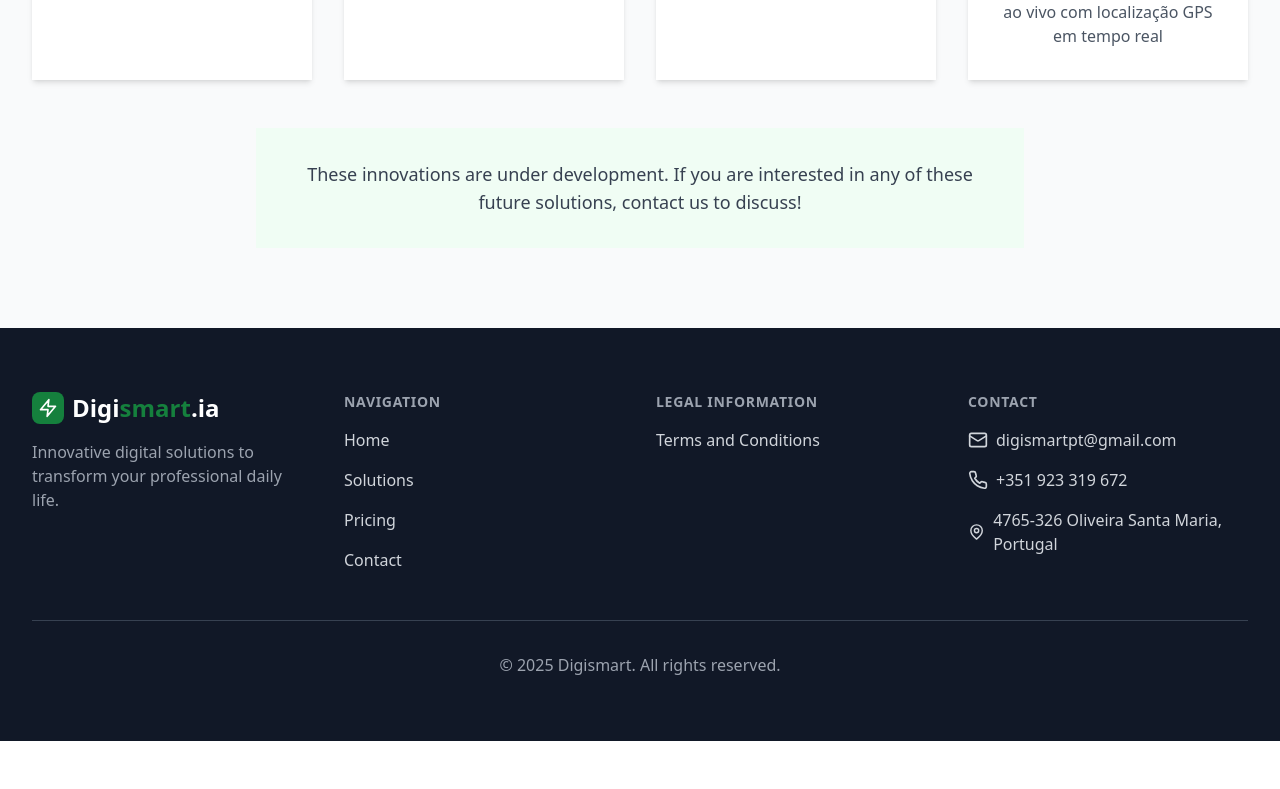
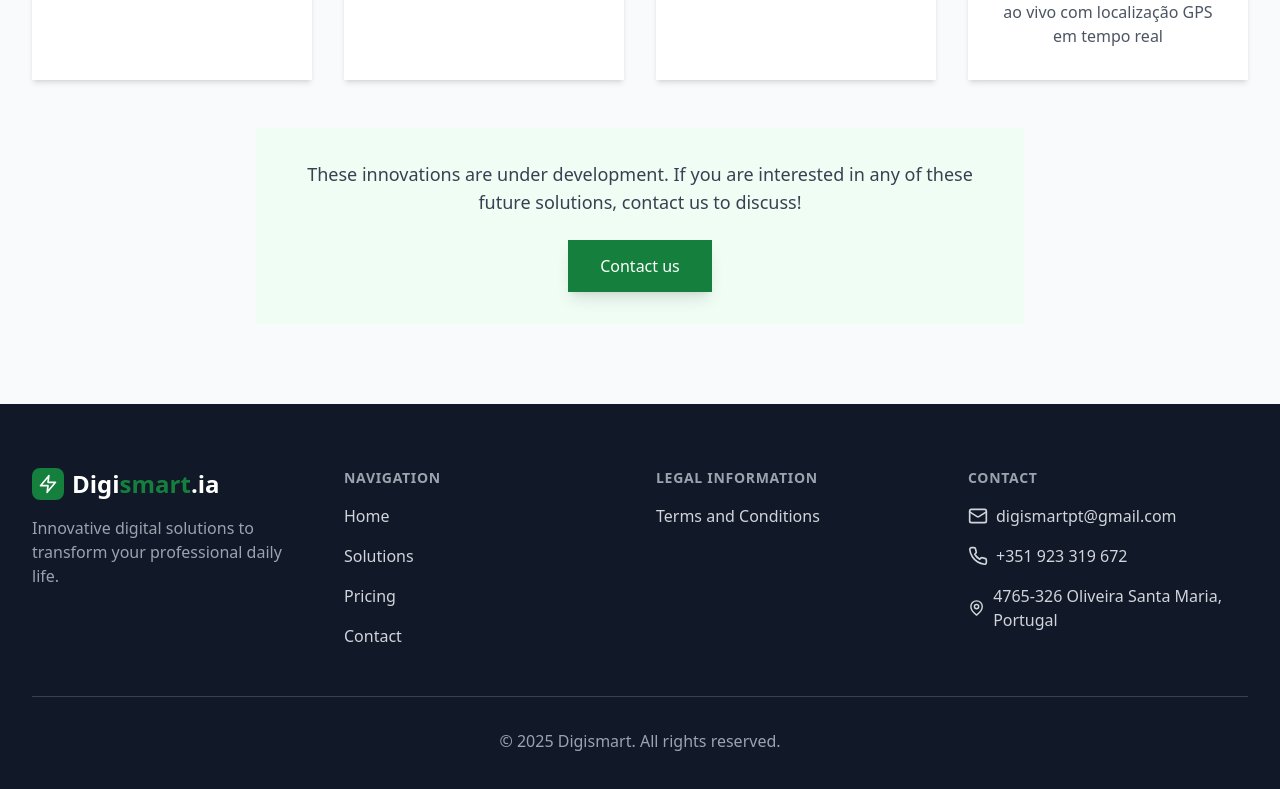
Before and after one commit to ALICE4765-326/digismart, a React (Vite) app: page /solutions in a window 1280 px wide. Shown: the part 2785-3574 px from the top of the page. Before the commit the page ends 3526 px from the top, so only its background shows below. Built offline with nearby package versions, Linux system fonts and the light colour scheme.

Commit message:
Updated Solutions.tsx

```diff
--- a/src/i18n/locales/en.json
+++ b/src/i18n/locales/en.json
@@ -77,7 +77,8 @@
         "title": "AI Phone Ordering",
         "description": "Artificial intelligence to handle your phone orders"
       },
-      "cta": "These innovations are under development. If you are interested in any of these future solutions, contact us to discuss!"
+      "cta": "These innovations are under development. If you are interested in any of these future solutions, contact us to discuss!",
+      "contactButton": "Contact us"
     }
   },
   "features": {
--- a/src/i18n/locales/fr.json
+++ b/src/i18n/locales/fr.json
@@ -77,7 +77,8 @@
         "title": "IA de commande téléphonique",
         "description": "Intelligence artificielle pour gérer vos commandes par téléphone"
       },
-      "cta": "Ces innovations sont en cours de développement. Si vous êtes intéressé par l'une de ces futures solutions, contactez-nous pour en discuter !"
+      "cta": "Ces innovations sont en cours de développement. Si vous êtes intéressé par l'une de ces futures solutions, contactez-nous pour en discuter !",
+      "contactButton": "Nous contacter"
     }
   },
   "features": {
--- a/src/i18n/locales/pt.json
+++ b/src/i18n/locales/pt.json
@@ -81,7 +81,8 @@
         "title": "Rastreamento em tempo real das entregas",
         "description": "Acompanhe suas entregas ao vivo com localização GPS em tempo real"
       },
-      "cta": "Essas inovações estão em desenvolvimento. Se está interessado em alguma dessas soluções futuras, entre em contato para discutir!"
+      "cta": "Essas inovações estão em desenvolvimento. Se está interessado em alguma dessas soluções futuras, entre em contato para discutir!",
+      "contactButton": "Entrar em contato"
     }
   },
   "features": {
--- a/src/pages/Solutions.tsx
+++ b/src/pages/Solutions.tsx
@@ -175,9 +175,15 @@ export const Solutions = () => {
           </div>
 
           <div className="bg-primary-50 p-8 text-center max-w-3xl mx-auto">
-            <p className="text-lg text-gray-700">
+            <p className="text-lg text-gray-700 mb-6">
               {t('solutions.futureProjects.cta')}
             </p>
+            <a
+              href="/contact"
+              className="inline-flex items-center justify-center px-8 py-3.5 text-base font-medium text-white bg-primary-600 hover:bg-primary-700 transition-colors duration-300 shadow-lg"
+            >
+              {t('solutions.futureProjects.contactButton')}
+            </a>
           </div>
         </div>
       </div>
```
